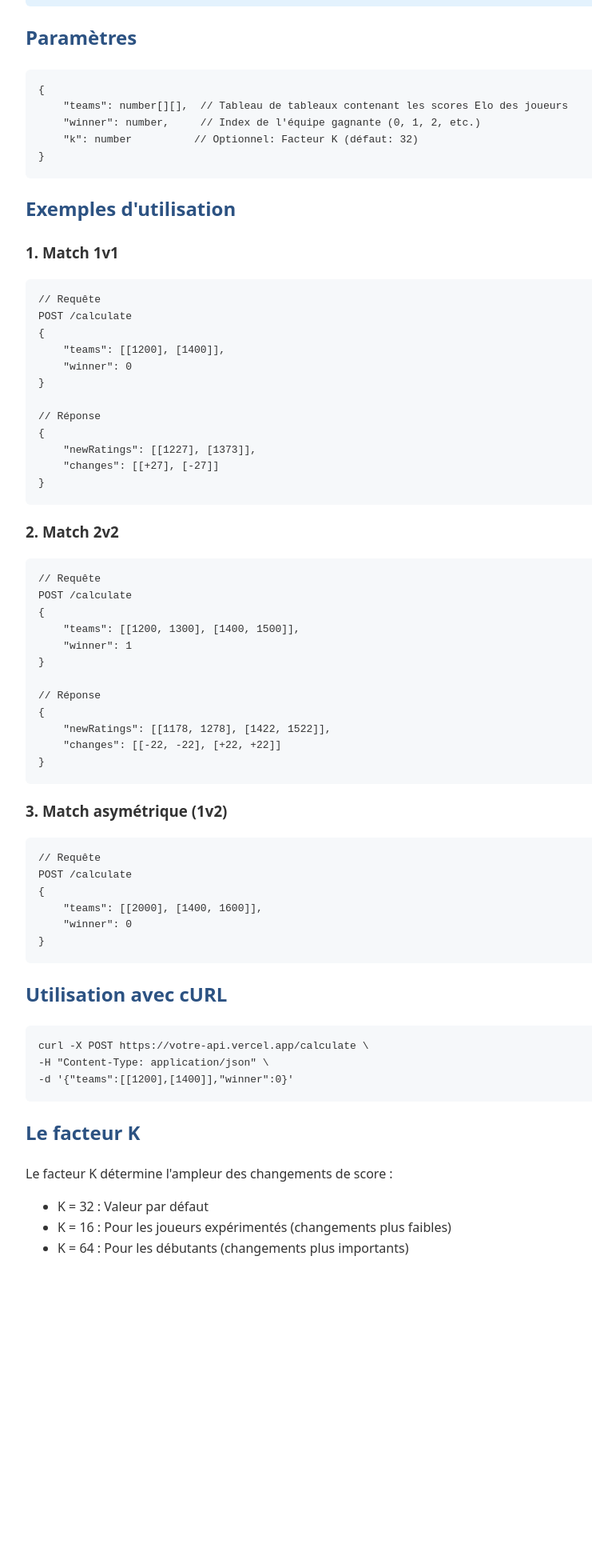
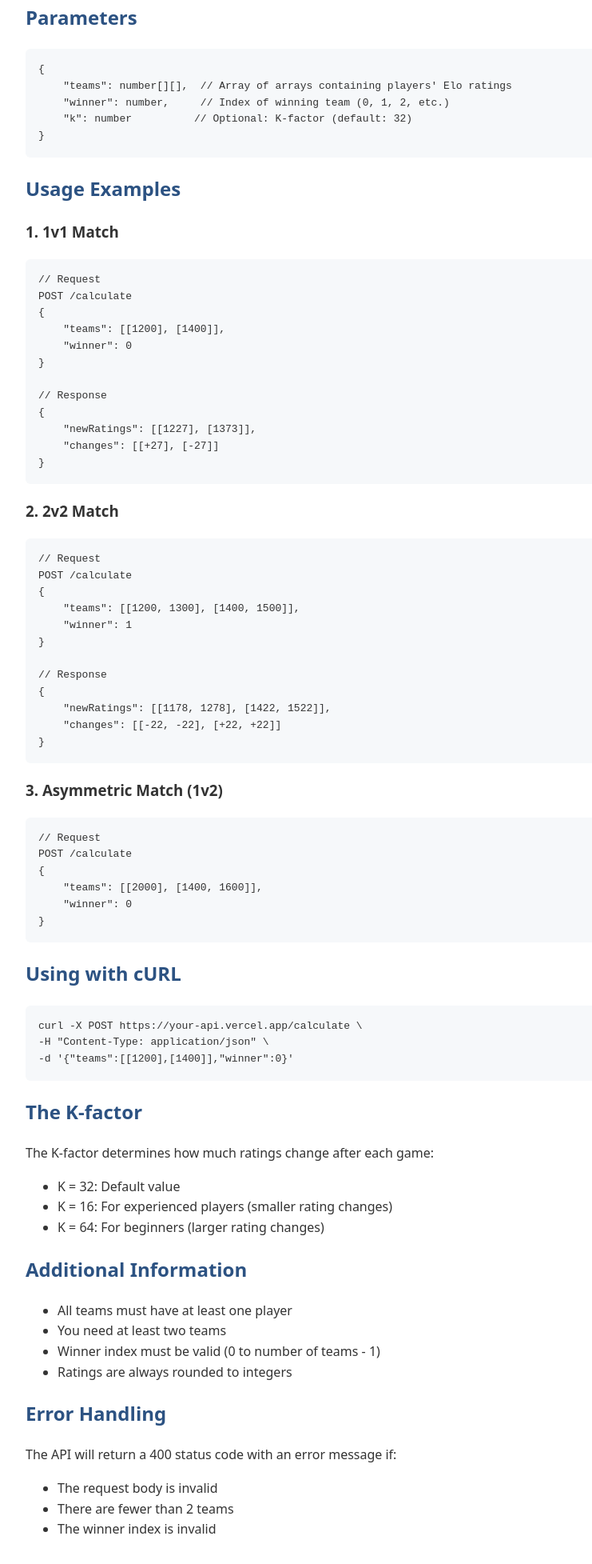
Before and after one commit to llccrr/elo-api, a website: page public/index.html in a window 1280 px wide. Shown: the part 313-2268 px from the top of the page at 80% size, without its empty margins (208-949 px from the left). Before the commit the page ends 1922 px from the top, so only its background shows below. Drawn offline with Linux system fonts and the light colour scheme.

Commit message:
Update documentation

```diff
--- a/public/index.html
+++ b/public/index.html
@@ -1,9 +1,9 @@
 <!DOCTYPE html>
-<html lang="fr">
+<html lang="en">
 <head>
     <meta charset="UTF-8">
     <meta name="viewport" content="width=device-width, initial-scale=1.0">
-    <title>API de Calcul Elo</title>
+    <title>Elo Rating API</title>
     <style>
         body {
             font-family: system-ui, -apple-system, sans-serif;
@@ -42,75 +42,91 @@
     </style>
 </head>
 <body>
-<h1>API de Calcul Elo</h1>
-<p>Cette API permet de calculer les nouveaux scores Elo pour des matchs avec un nombre variable de joueurs par équipe.</p>
+<h1>Elo Rating API</h1>
+<p>This API calculates new Elo ratings for matches with variable team sizes.</p>
 
 <div class="endpoint">
     <h2>Endpoint</h2>
     <span class="method">POST</span> <code>/calculate</code>
 </div>
 
-<h2>Paramètres</h2>
+<h2>Parameters</h2>
 <pre>
 {
-    "teams": number[][],  // Tableau de tableaux contenant les scores Elo des joueurs
-    "winner": number,     // Index de l'équipe gagnante (0, 1, 2, etc.)
-    "k": number          // Optionnel: Facteur K (défaut: 32)
+    "teams": number[][],  // Array of arrays containing players' Elo ratings
+    "winner": number,     // Index of winning team (0, 1, 2, etc.)
+    "k": number          // Optional: K-factor (default: 32)
 }</pre>
 
-<h2>Exemples d'utilisation</h2>
+<h2>Usage Examples</h2>
 
-<h3>1. Match 1v1</h3>
+<h3>1. 1v1 Match</h3>
 <pre>
-// Requête
+// Request
 POST /calculate
 {
     "teams": [[1200], [1400]],
     "winner": 0
 }
 
-// Réponse
+// Response
 {
     "newRatings": [[1227], [1373]],
     "changes": [[+27], [-27]]
 }</pre>
 
-<h3>2. Match 2v2</h3>
+<h3>2. 2v2 Match</h3>
 <pre>
-// Requête
+// Request
 POST /calculate
 {
     "teams": [[1200, 1300], [1400, 1500]],
     "winner": 1
 }
 
-// Réponse
+// Response
 {
     "newRatings": [[1178, 1278], [1422, 1522]],
     "changes": [[-22, -22], [+22, +22]]
 }</pre>
 
-<h3>3. Match asymétrique (1v2)</h3>
+<h3>3. Asymmetric Match (1v2)</h3>
 <pre>
-// Requête
+// Request
 POST /calculate
 {
     "teams": [[2000], [1400, 1600]],
     "winner": 0
 }</pre>
 
-<h2>Utilisation avec cURL</h2>
+<h2>Using with cURL</h2>
 <pre>
-curl -X POST https://votre-api.vercel.app/calculate \
+curl -X POST https://your-api.vercel.app/calculate \
 -H "Content-Type: application/json" \
 -d '{"teams":[[1200],[1400]],"winner":0}'</pre>
 
-<h2>Le facteur K</h2>
-<p>Le facteur K détermine l'ampleur des changements de score :</p>
+<h2>The K-factor</h2>
+<p>The K-factor determines how much ratings change after each game:</p>
 <ul>
-    <li>K = 32 : Valeur par défaut</li>
-    <li>K = 16 : Pour les joueurs expérimentés (changements plus faibles)</li>
-    <li>K = 64 : Pour les débutants (changements plus importants)</li>
+    <li>K = 32: Default value</li>
+    <li>K = 16: For experienced players (smaller rating changes)</li>
+    <li>K = 64: For beginners (larger rating changes)</li>
+</ul>
+
+<h2>Additional Information</h2>
+<ul>
+    <li>All teams must have at least one player</li>
+    <li>You need at least two teams</li>
+    <li>Winner index must be valid (0 to number of teams - 1)</li>
+    <li>Ratings are always rounded to integers</li>
+</ul>
+
+<h2>Error Handling</h2>
+<p>The API will return a 400 status code with an error message if:</p>
+<ul>
+    <li>The request body is invalid</li>
+    <li>There are fewer than 2 teams</li>
+    <li>The winner index is invalid</li>
 </ul>
 
 </body>
```
